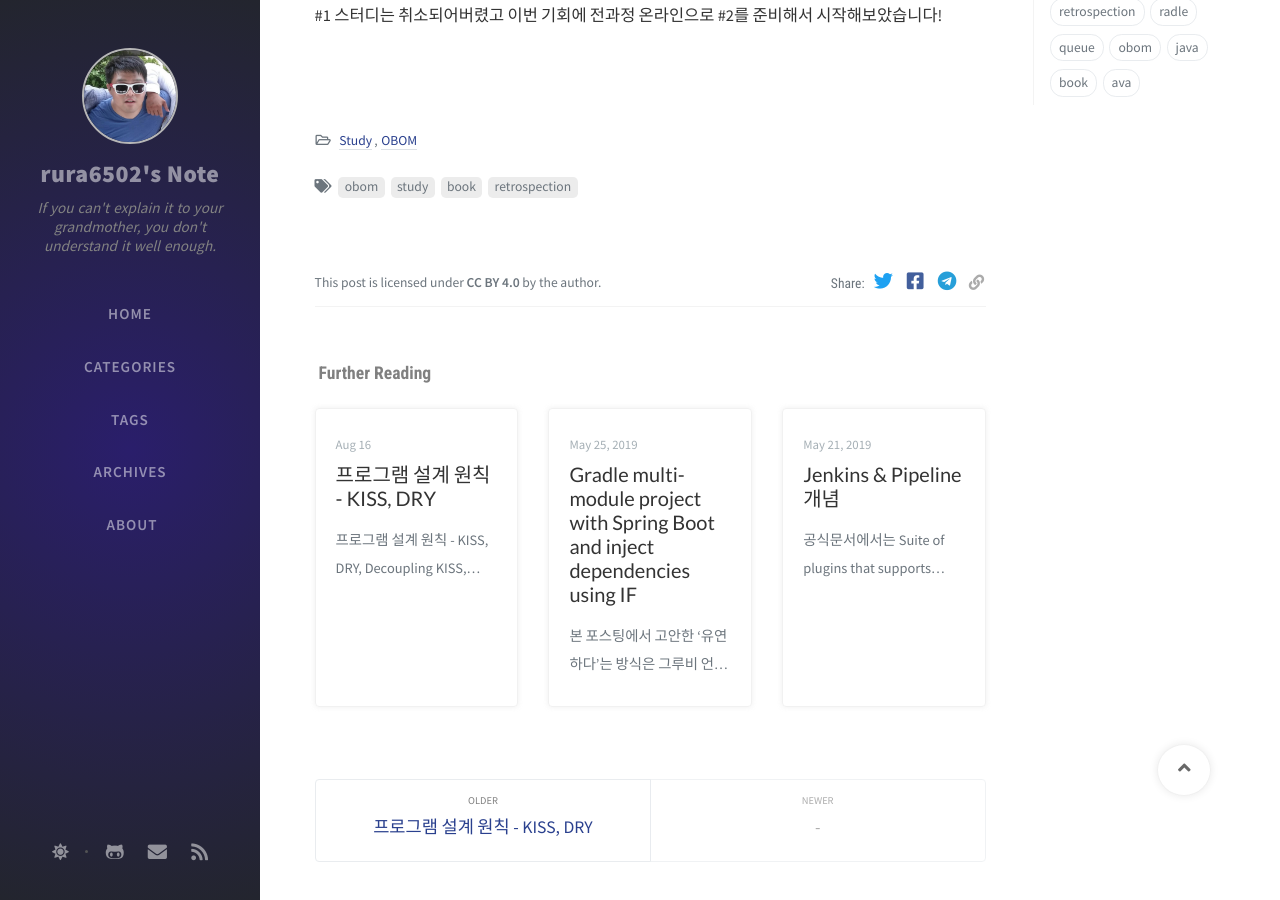
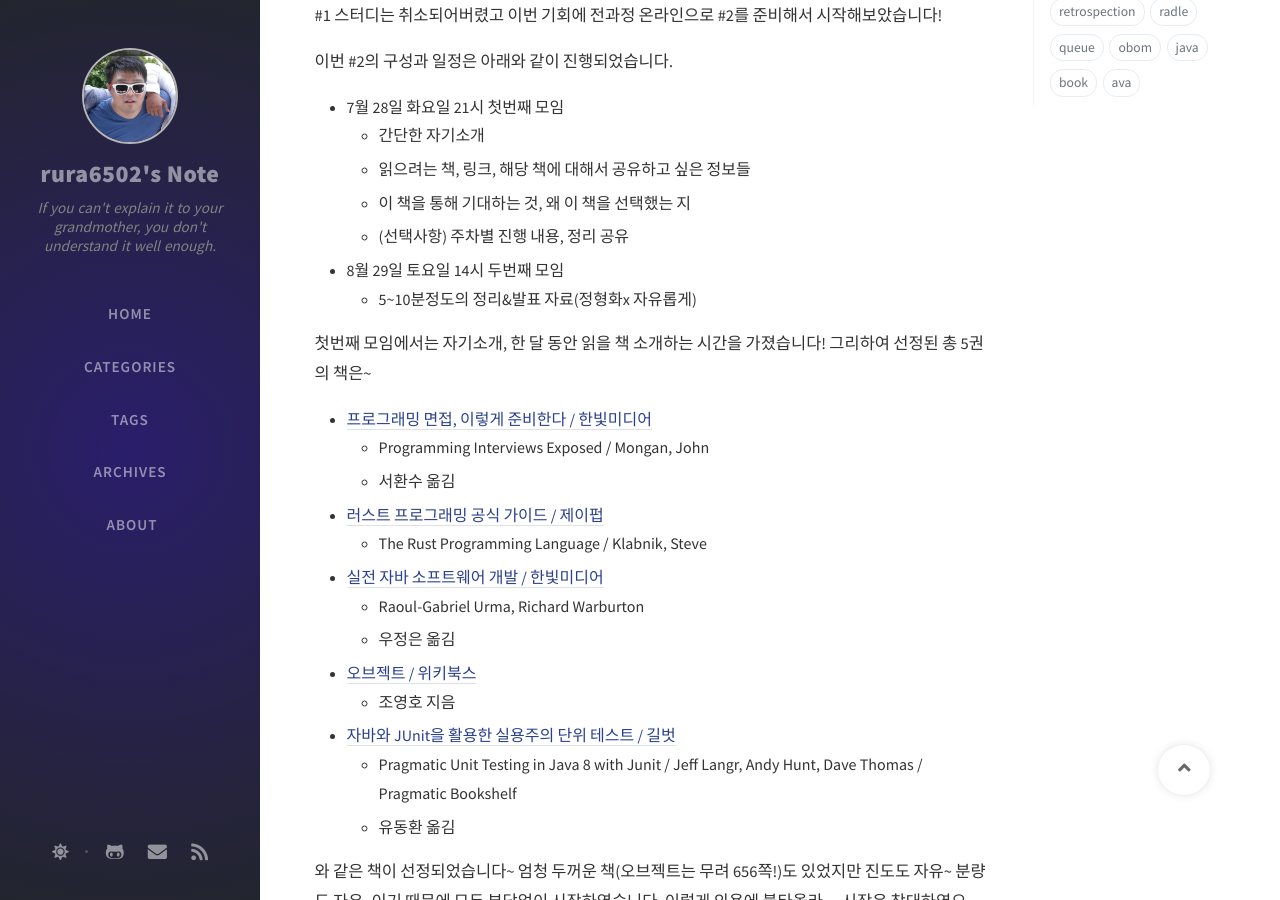
Before and after one commit to rura6502/rura6502.github.io, a Jekyll site: the page built from _posts/2020-09-15-One-IT-Book-In-One-Month-Study-#2.md, in a window 1280 px wide and 900 px high, scrolled down 389 px. Built offline with Jekyll 4.4.1, drawn with Linux system fonts in a browser that asks for light colours; nearby versions of some CDN libraries; comment, search, counter and statistics services are not loaded; some of the changed text lies outside the part shown.

Commit message:
no message

```diff
--- a/_posts/2020-09-15-One-IT-Book-In-One-Month-Study-#2.md
+++ b/_posts/2020-09-15-One-IT-Book-In-One-Month-Study-#2.md
@@ -2,15 +2,65 @@
 layout: post
 title:  한 달에 한 권 IT 책 읽기 스터디  with GDG Busan #2 회고
 date:  2020-09-15 00:00:00 +0000
-categories: [Study, OBOM]
+categories: [Study, OBO]
 tags: [obom, study, book, retrospection]
 ---
 
 올해 2월, '한 달에 한 권 IT 책 읽기' 모임을 기획하고 첫 번째 모임을 서면 두드림 센터 무료공간을 이용해서 했었습니다. 첫 번째 모임이라 트라이얼? 수준에서 외부인 1, 지인 1, GDG Busan 멤버 1, 저 이렇게 4명이서 시작했고 각자 읽을 선별해서 소개를 마치고나서 한달 후! 그분이 오셨습니다!
 
-![pepe-mask](https://github.com/rura6502/rura6502.github.io/blob/master/_posts/_image/meme/pepe-mask.jpg)
+![pepe-mask](https://github.com/rura6502/rura6502.github.io/blob/master/_posts/_image/meme/pepe-mask.jpg?raw=true)
 
 잠잠해지면 다시 무료공간이 오픈되서 쓸수있지 않을까? 했지만 줄어들 기미가 없는 COVID-19 덕분에 #1 스터디는 취소되어버렸고 이번 기회에 전과정 온라인으로 #2를 준비해서 시작해보았습니다!
+
+이번 #2의 구성과 일정은 아래와 같이 진행되었습니다.
+
+* 7월 28일 화요일 21시 첫번째 모임
+  * 간단한 자기소개
+  * 읽으려는 책, 링크, 해당 책에 대해서 공유하고 싶은 정보들
+  * 이 책을 통해 기대하는 것, 왜 이 책을 선택했는 지
+  * (선택사항) 주차별 진행 내용, 정리 공유
+* 8월 29일 토요일 14시 두번째 모임
+  * 5~10분정도의 정리&발표 자료(정형화x 자유롭게)
+
+
+첫번째 모임에서는 자기소개, 한 달 동안 읽을 책 소개하는 시간을 가졌습니다! 그리하여 선정된 총 5권의 책은~
+
+* [프로그래밍 면접, 이렇게 준비한다 / 한빛미디어](http://digital.kyobobook.co.kr/digital/ebook/ebookDetail.ink?selectedLargeCategory=001&barcode=4801162241999&orderClick=LAN&Kc=)
+  * Programming Interviews Exposed / Mongan, John
+  * 서환수 옮김
+* [러스트 프로그래밍 공식 가이드 / 제이펍](https://kyobobook.co.kr/product/detailViewKor.laf?mallGb=KOR&ejkGb=KOR&barcode=9791188621729&orderClick=JAj)
+  * The Rust Programming Language / Klabnik, Steve
+* [실전 자바 소프트웨어 개발 / 한빛미디어](http://www.kyobobook.co.kr/product/detailViewKor.laf?ejkGb=KOR&mallGb=KOR&barcode=9791162243176&orderClick=LEa&Kc=)
+  * Raoul-Gabriel Urma, Richard Warburton
+  * 우정은 옮김
+* [오브젝트 / 위키북스](http://www.kyobobook.co.kr/product/detailViewKor.laf?ejkGb=KOR&mallGb=KOR&barcode=9791158391409&orderClick=LAG&Kc=)
+  * 조영호 지음
+* [자바와 JUnit을 활용한 실용주의 단위 테스트 / 길벗](http://www.kyobobook.co.kr/product/detailViewKor.laf?ejkGb=KOR&mallGb=KOR&barcode=9791160508383&orderClick=LEa&Kc=)
+  * Pragmatic Unit Testing in Java 8 with Junit / Jeff Langr, Andy Hunt, Dave Thomas / Pragmatic Bookshelf
+  * 유동환 옮김
+
+와 같은 책이 선정되었습니다~ 엄청 두꺼운 책(오브젝트는 무려 656쪽!)도 있었지만 진도도 자유~ 분량도 자유~이기 때문에 모두 부담없이 시작하였습니다. 이렇게 의욕에 불타올라... 시작은 창대하였으나...
+
+![](https://github.com/rura6502/rura6502.github.io/blob/master/_posts/_image/meme/%EB%AF%BC%EA%B2%BD%ED%9B%88_%EA%B0%80%EC%A6%88%EC%95%84.jpg?raw=true)
+
+저는 총 한달의 기간 중 마지막 일주일을 하얗게 불태워서 읽었습니다.. 저만 그런건가요.. 쪽수가 적은 책을 선택한 것이 다행이였습니다... 다들 한달동안 중간에 간간히 살아계심을 단체카톡방에 인증해주셨고 글읽기 노하우를 공유해주신 고마운 분들도 계셨습니다!(이 자리를 빌려 감사드립니다!🙇‍♀️🙇‍♂️)
+
+![](https://github.com/rura6502/rura6502.github.io/blob/master/_posts/_image/meme/%EB%AF%BC%EA%B2%BD%ED%9B%88_%EA%B0%80%EC%A6%88%EC%95%84.jpg?raw=true)
+
+어찌저찌 한 달이 지나 하게된 두번째 모임! 첫 모임때는 간단한 자기소개, 책소개 등으로 어떻게 잘 넘어갔지만, 오프라인에서도 잘 안되는 과제 발표를 잘 진행할 수 있을까? 라는 걱정에 모임이 시작되고, 걱정과는 다르게 모두 빠짐없이 참가해주셨습니다! 그리고 이어서 순서데로 각자 읽은 책의 내용을 간단하게 정리해서 발표해주시고, 무엇보다도 **본인이 이 책을 읽어서 어떤 점이 도움이됬다** 라는 부분을 알차게 말씀해주셔서 정말 뿌듯흐뭇했답니다!
+
+![](https://github.com/rura6502/rura6502.github.io/blob/master/_posts/_image/meme/%EC%9D%B4%EB%A7%90%EB%A0%A8-%ED%9D%90%EB%AD%87.png?raw=true)
+
+정말 열심히 참가해 주신 분들 모두 감사드리며 다음에도 좋은 기회로 다시뵈었으면 좋겠습니다!! 곧 다음 차수도 진행 예정에 있으니 많이 참가해주세요!
+
+
+
+GDG Busan 활동이 보고싶다면? ⏩ [GDG Busan Facebook](https://www.facebook.com/gdgbusan)
+
+제가 주최하는 스터디 정보를 알고싶다면? ⏩ [제 페이스북](https://www.facebook.com/rura6502)
+
+
+
 
 
 <!--stackedit_data:
```
Also changed, not shown: _posts/_image/study capture/GDG Busan 온라인 모각코 20200919/GDG Busan 모각코-1.jpg (added), _posts/_image/study capture/GDG Busan 온라인 모각코 20200919/GDG Busan 모각코-2.jpg (added), _posts/_image/study capture/한달에 한 권 책 읽기 202008/한책한1-모임.jpg (added), _posts/_image/study capture/한달에 한 권 책 읽기 202008/한책한1_카톡1.png (added).
